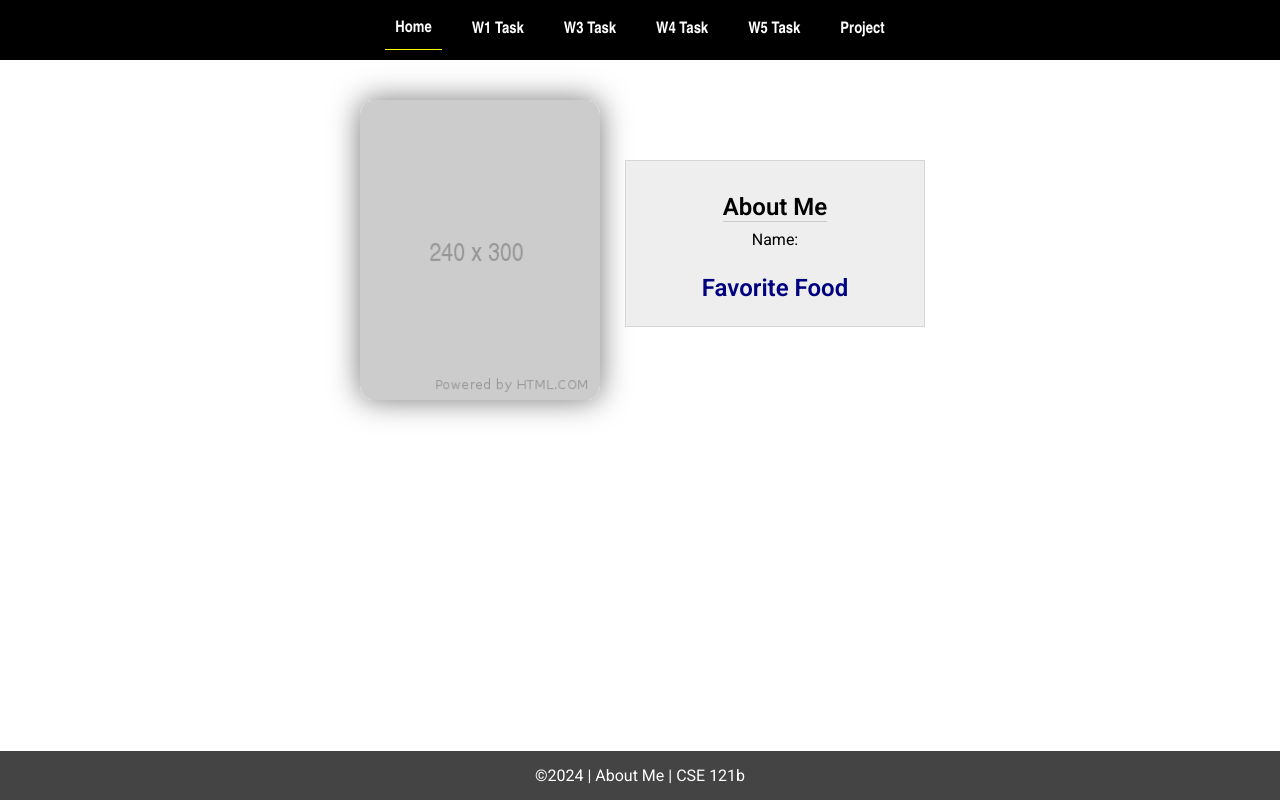
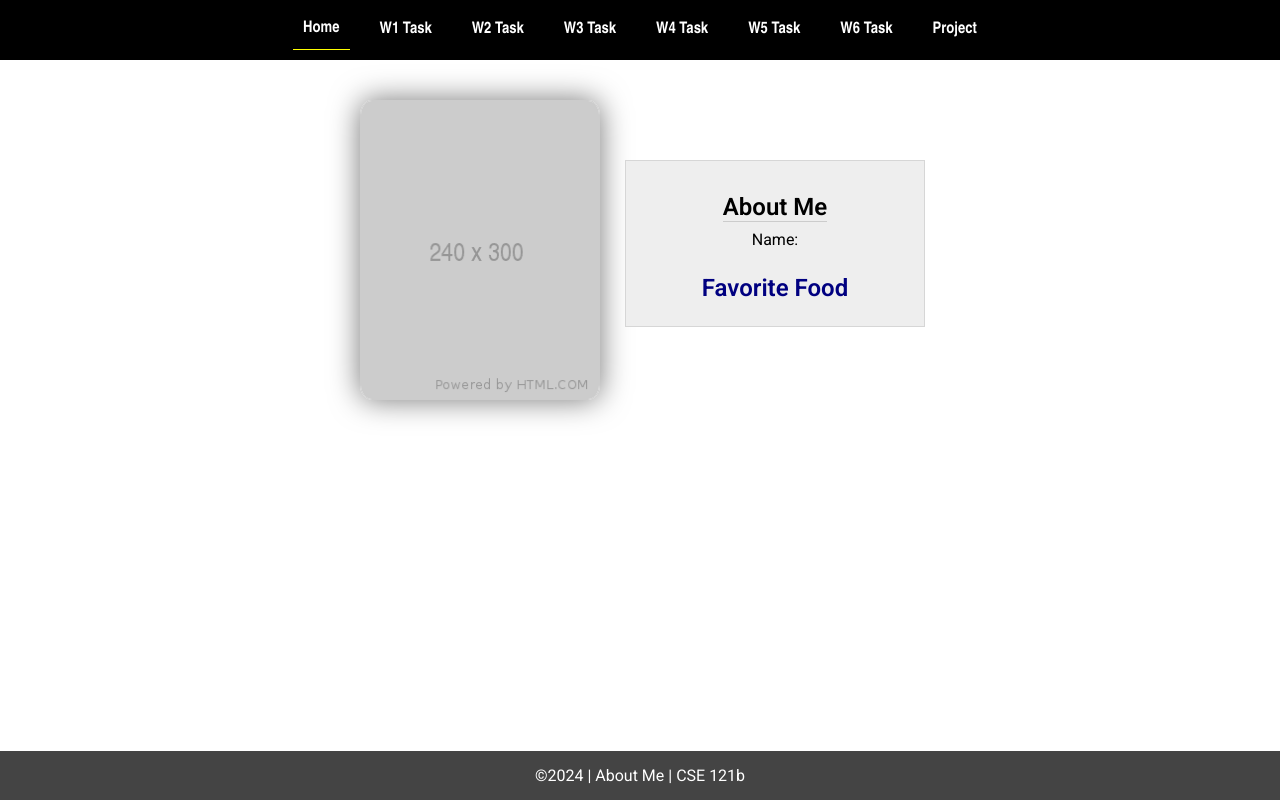
Before and after one commit to Dickson1/CSE_121B, a plain HTML site: page week2/index.html in a window 1280 px wide. Drawn offline with Linux system fonts and the light colour scheme.

Commit message:
Update index.html

```diff
--- a/week2/index.html
+++ b/week2/index.html
@@ -18,9 +18,11 @@
       <li><a id="toggleMenu">&equiv;</a></li>
       <li><a href="index.html" class="active">Home</a></li>
       <li><a href="w01-task.html">W1 Task</a></li>
+      <li><a href="w02-task.html">W2 Task</a></li>
       <li><a href="w03-task.html">W3 Task</a></li>
       <li><a href="w04-task.html">W4 Task</a></li>
       <li><a href="w05-task.html">W5 Task</a></li>
+      <li><a href="w06-task.html">W6 Task</a></li>
       <li><a href="project.html">Project</a></li>
     </ul>
   </nav>
```
